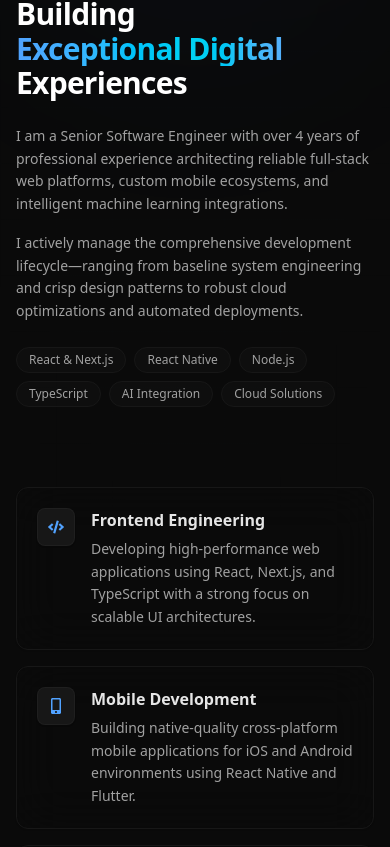
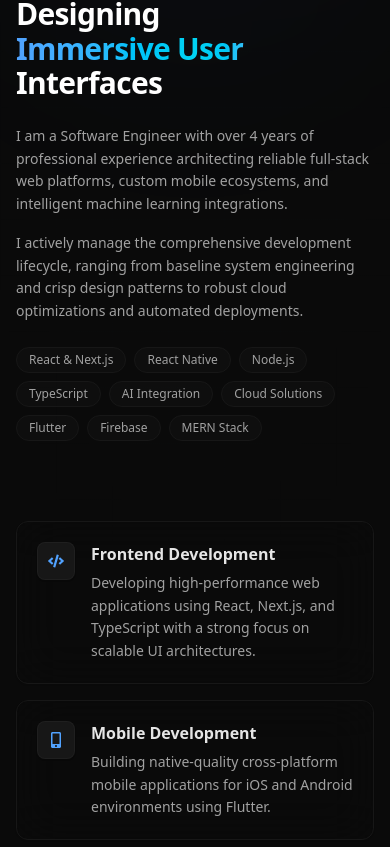
Before and after one commit to BTW-ZAIFOO/Huzaifa.devtech, a Next.js app: page / in a window 390 px wide. Shown: the part 1417-2264 px from the top of the page. Built offline with nearby package versions, Linux system fonts and the light colour scheme.

Commit message:
Refactor About, Experience, and Projects components by updating job titles, descriptions, and achievements. Added new projects with detailed descriptions and images, and improved layout for better user engagement.

```diff
--- a/src/components/about.tsx
+++ b/src/components/about.tsx
@@ -12,7 +12,7 @@ import {
 const expertise = [
   {
     icon: <FaCode className="w-4 h-4 sm:w-5 sm:h-5" />,
-    title: "Frontend Engineering",
+    title: "Frontend Development",
     description:
       "Developing high-performance web applications using React, Next.js, and TypeScript with a strong focus on scalable UI architectures.",
   },
@@ -20,7 +20,7 @@ const expertise = [
     icon: <FaMobileAlt className="w-4 h-4 sm:w-5 sm:h-5" />,
     title: "Mobile Development",
     description:
-      "Building native-quality cross-platform mobile applications for iOS and Android environments using React Native and Flutter.",
+      "Building native-quality cross-platform mobile applications for iOS and Android environments using Flutter.",
   },
   {
     icon: <FaServer className="w-4 h-4 sm:w-5 sm:h-5" />,
@@ -78,24 +78,24 @@ export default function About() {
 
             {/* Title */}
             <h2 className="mt-5 text-3xl sm:text-4xl lg:text-5xl font-bold tracking-tight leading-[1.15] text-white">
-              Building{" "}
+              Designing{" "}
               <span className="bg-linear-to-r from-blue-400 via-cyan-400 to-indigo-400 bg-clip-text text-transparent block sm:inline lg:block">
-                Exceptional Digital
+                Immersive User
               </span>{" "}
-              Experiences
+              Interfaces
             </h2>
 
             {/* Description Blocks */}
             <div className="mt-6 space-y-4 text-sm sm:text-base text-neutral-400 leading-relaxed max-w-md lg:max-w-none">
               <p>
-                I am a Senior Software Engineer with over 4 years of
-                professional experience architecting reliable full-stack web
-                platforms, custom mobile ecosystems, and intelligent machine
-                learning integrations.
+                I am a Software Engineer with over 4 years of professional
+                experience architecting reliable full-stack web platforms,
+                custom mobile ecosystems, and intelligent machine learning
+                integrations.
               </p>
               <p>
                 I actively manage the comprehensive development
-                lifecycle—ranging from baseline system engineering and crisp
+                lifecycle, ranging from baseline system engineering and crisp
                 design patterns to robust cloud optimizations and automated
                 deployments.
               </p>
@@ -110,6 +110,9 @@ export default function About() {
                 "TypeScript",
                 "AI Integration",
                 "Cloud Solutions",
+                "Flutter",
+                "Firebase",
+                "MERN Stack",
               ].map((item) => (
                 <span
                   key={item}
--- a/src/components/experience.tsx
+++ b/src/components/experience.tsx
@@ -15,39 +15,108 @@ interface ExperienceItem {
 
 const experiences: ExperienceItem[] = [
   {
-    role: "Senior Software Engineer",
-    company: "Tech Company",
-    duration: "Mar 2022 - Present",
+    role: "Chief Marketing Officer & Senior Software Engineer",
+    company: "Nexgenztech",
+    duration: "Feb 2026 - Present",
     icon: <FaRocket />,
     description:
-      "Leading the design and development of enterprise-grade platforms, SaaS ecosystems, and high-performance cloud-native applications serving thousands of users globally.",
+      "Driving business growth and building scalable digital solutions by combining software engineering, AI innovation, and strategic marketing leadership.",
     achievements: [
-      "Architected enterprise-scale SaaS infrastructure using modern paradigms.",
-      "Boosted core application performance metrics by 60% system-wide.",
-      "Led cross-functional engineering teams using agile methodologies.",
-      "Integrated secure, AI-powered automation workflows to streamline core processes.",
+      "Led the development of full-stack web applications and AI-powered business solutions.",
+      "Built and delivered scalable MERN stack applications with a strong focus on performance and user experience.",
+      "Developed AI chatbots, automation systems, and business-focused digital products.",
+      "Mentored and trained interns in React.js, Node.js, MongoDB, API integration, and software development best practices.",
+      "Contributed to company growth through lead generation strategies, brand positioning, and digital marketing initiatives.",
+      "Improved team productivity and project execution through structured collaboration and workflow optimization.",
     ],
     tags: [
-      "Enterprise Systems",
-      "Cloud Architecture",
-      "Performance Optimization",
-      "Team Leadership",
+      "Full Stack Development",
+      "MERN Stack",
+      "AI Solutions & Automation",
+      "Product Development",
+      "Technical Leadership",
+      "Digital Marketing Strategy",
+      "Team Mentorship",
+      "Business Growth & Lead Generation",
     ],
   },
   {
-    role: "Full Stack Developer",
-    company: "Software House",
-    duration: "Jan 2020 - Feb 2022",
+    role: "Senior Software Engineer",
+    company: "Invextech",
+    duration: "Oct 2024 - Jul 2025",
     icon: <FaCode />,
     description:
-      "Delivered scalable full-stack solutions across fintech, e-commerce, healthcare, and SaaS industries while ensuring performance, security, and maintainability.",
+      "Built scalable MERN stack applications and modern web solutions while contributing to client projects, team collaboration, and intern mentorship.",
     achievements: [
-      "Successfully built and deployed 25+ production-ready custom software applications.",
-      "Designed and documented highly flexible REST & GraphQL architectures.",
-      "Implemented ironclad security layers featuring state-of-the-art JWT/OAuth systems.",
-      "Optimized complex database relations and significantly reduced API query latency.",
+      "Developed multiple production-ready MERN stack applications.",
+      "Built responsive UIs using Tailwind CSS, ShadCN UI, and Aceternity UI.",
+      "Integrated APIs and implemented dynamic application features.",
+      "Created dashboards and data visualizations using React ApexCharts.",
+      "Worked on client-based projects to solve real business challenges.",
+      "Mentored interns in React.js and MERN stack development.",
     ],
-    tags: ["Full Stack", "GraphQL / REST", "Next.js", "Database Tuning"],
+    tags: [
+      "MERN Stack",
+      "React.js",
+      "Next.js",
+      "Node.js",
+      "MongoDB",
+      "API Integration",
+      "Tailwind CSS",
+      "Software Engineering",
+    ],
+  },
+  {
+    role: "Frontend Developer",
+    company: "Mindgigs, Peshawar",
+    duration: "Feb 2024 - Oct 2024",
+    icon: <FaCode />,
+    description:
+      "Progressed from Junior React Developer to Frontend Developer while building responsive web applications and strengthening expertise in modern frontend technologies.",
+    achievements: [
+      "Advanced from Junior React Developer to Frontend Developer.",
+      "Built reusable React.js components and responsive user interfaces.",
+      "Developed optimized web pages focused on performance and user experience.",
+      "Worked with Bootstrap and Tailwind CSS for scalable frontend development.",
+      "Contributed to company projects and team-based development workflows.",
+      "Developed the company's certificate page using React.js.",
+    ],
+    tags: [
+      "React.js",
+      "JavaScript",
+      "Next.js",
+      "Tailwind CSS",
+      "Bootstrap",
+      "Responsive Design",
+      "Frontend Development",
+      "UI Development",
+    ],
+  },
+  {
+    role: "Web Development Intern",
+    company: "Codevenator Software Solutions",
+    duration: "Jan 2023 - Mar 2023",
+    icon: <FaCode />,
+    description:
+      "Built a strong foundation in web development through hands-on experience with frontend technologies and real-world project work during a software house internship.",
+    achievements: [
+      "Learned core web development concepts using HTML, CSS, and JavaScript.",
+      "Built and completed an internship project applying practical development skills.",
+      "Developed responsive web pages and basic user interfaces.",
+      "Improved problem-solving and debugging abilities.",
+      "Gained experience working in a professional software development environment.",
+      "Strengthened understanding of frontend development best practices.",
+    ],
+    tags: [
+      "HTML",
+      "CSS",
+      "JavaScript",
+      "Responsive Design",
+      "Frontend Development",
+      "Web Development",
+      "Debugging",
+      "Problem Solving",
+    ],
   },
 ];
 
@@ -109,8 +178,9 @@ export default function Experience() {
           </h2>
 
           <p className="mx-auto mt-5 max-w-2xl text-gray-400/80 leading-relaxed text-sm sm:text-base font-light">
-            A proven trajectory of building scalable architectures, guiding
-            high-velocity teams, and shipping impactful software products.
+            From initial concept and interactive UI layout to deployment-ready
+            code, I build the full-stack architecture that modern web
+            applications run on.
           </p>
         </motion.div>
 
--- a/src/components/projects.tsx
+++ b/src/components/projects.tsx
@@ -9,32 +9,118 @@ interface Project {
   tech: string[];
   sourceUrl: string;
   liveUrl: string;
+  imageUrl: string; // Added image URL tracking
 }
 
 const projects: Project[] = [
   {
-    title: "Edge Observability Engine",
+    title: "Personal Portfolio",
     description:
-      "Distributed telemetry platform capturing eBPF network metrics and system vitals at the edge with <2ms analytical query times.",
-    tech: ["Go", "ClickHouse", "Next.js", "GraphQL"],
-    sourceUrl: "#",
-    liveUrl: "#",
+      "A high-performance digital showroom built with a focus on core web vitals, fluent motion design, and responsive breakpoint architectures.",
+    tech: [
+      "Next.js",
+      "MongoDB",
+      "Express.js",
+      "Node.js",
+      "Tailwind CSS",
+      "React Icons",
+    ],
+    sourceUrl: "https://github.com/BTW-ZAIFOO/Huzaifa.devtech.git",
+    liveUrl: "https://huzaifa-devtech.vercel.app/",
+    imageUrl:
+      "https://images.unsplash.com/photo-1507238691740-187a5b1d37b8?auto=format&fit=crop&w=800&q=80",
   },
   {
-    title: "Decentralized Event Ledger",
+    title: "Student Task Management Platform",
     description:
-      "High-throughput, fault-tolerant event streaming platform implementing Raft consensus for real-time distributed data validation.",
-    tech: ["Rust", "TypeScript", "gRPC", "WebSockets"],
-    sourceUrl: "#",
-    liveUrl: "#",
+      "A production-ready SaaS client utility designed to streamline academic workflows, offering dynamic scheduling, real-time data persistence, and sub-atomic component structures.",
+    tech: [
+      "Next.js",
+      "TypeScript",
+      "Express.js",
+      "Tailwind CSS",
+      "Framer Motion",
+      "React Icons",
+    ],
+    sourceUrl:
+      "https://github.com/BTW-ZAIFOO/Student-Task-Management-Website.git",
+    liveUrl: "https://student-task-management-website.vercel.app/",
+    imageUrl:
+      "https://images.unsplash.com/photo-1611162617213-7d7a39e9b1d7?auto=format&fit=crop&w=800&q=80",
   },
   {
-    title: "Autonomous CI/CD Pipeline",
+    title: "Dynamic Resume Builder",
     description:
-      "Cloud-native orchestration engine that automatically builds, tests, and optimizes multi-architecture container configurations using WASM-based sandboxing.",
-    tech: ["Next.js", "Kubernetes", "Redis", "Docker"],
-    sourceUrl: "#",
-    liveUrl: "#",
+      "An intuitive client-side document compiler enabling structural styling, interactive font syncing, and real-time template switching workflows.",
+    tech: ["Next.js", "Tailwind CSS", "Google Fonts", "React Icons"],
+    sourceUrl: "https://github.com/BTW-ZAIFOO/Resume-builder.git",
+    liveUrl: "https://resume-builder-flame-theta.vercel.app/",
+    imageUrl:
+      "https://images.unsplash.com/photo-1586281380349-632531db7ed4?auto=format&fit=crop&w=800&q=80",
+  },
+  {
+    title: "Hawkrix Corporate Platform",
+    description:
+      "A secure, scalable enterprise landing framework optimized for discoverability, asset caching, and modern commercial design guidelines.",
+    tech: [
+      "Next.js",
+      "MongoDB",
+      "Express.js",
+      "Node.js",
+      "Tailwind CSS",
+      "React Icons",
+    ],
+    sourceUrl: "https://github.com/BTW-ZAIFOO/Hawkrix.git",
+    liveUrl: "https://hawkrix.vercel.app/",
+    imageUrl:
+      "https://images.unsplash.com/photo-1460925895917-afdab827c52f?auto=format&fit=crop&w=800&q=80",
+  },
+  {
+    title: "Astro Zen Minimal Portfolio",
+    description:
+      "An ultra-lightweight portfolio site built on a static-first framework to achieve near-instantaneous page paint scores and clean design paths.",
+    tech: ["Astro", "Tailwind CSS", "Framer Motion"],
+    sourceUrl: "https://github.com/BTW-ZAIFOO/Personal-Portfolio.git",
+    liveUrl: "https://personal-portfolio-huzaifa-khan.vercel.app/",
+    imageUrl:
+      "https://images.unsplash.com/photo-1499951360447-b19be8fe80f5?auto=format&fit=crop&w=800&q=80",
+  },
+  {
+    title: "TradesPeople Platform",
+    description:
+      "A conceptual dynamic directory structure featuring advanced filtration UI states, highly customizable theme context, and structured data layouts.",
+    tech: ["Next.js", "Tailwind CSS", "Google Fonts", "React Icons"],
+    sourceUrl: "https://github.com/BTW-ZAIFOO/tradespeople.git",
+    liveUrl: "https://tradespeople.vercel.app/",
+    imageUrl:
+      "https://images.unsplash.com/photo-1581092921461-eab62e97a780?auto=format&fit=crop&w=800&q=80",
+  },
+  {
+    title: "Invextech Corporate Node",
+    description:
+      "A business-centric application displaying deep structural component architecture, performance-optimized media distribution, and global asset management.",
+    tech: ["Next.js", "Tailwind CSS", "Google Fonts", "React Icons"],
+    sourceUrl: "https://github.com/BTW-ZAIFOO/Invextech-Site.git",
+    liveUrl: "https://invextech-site.vercel.app/Home",
+    imageUrl:
+      "https://images.unsplash.com/photo-1451187580459-43490279c0fa?auto=format&fit=crop&w=800&q=80",
+  },
+  {
+    title: "Real-time Chat Moderation Ecosystem",
+    description:
+      "An intricate full-stack communication infrastructure featuring persistent WebSockets connections, secure isolated OTP authentication, and automated moderation layers.",
+    tech: [
+      "Next.js",
+      "Web-Sockets",
+      "OTP Verification",
+      "Tailwind CSS",
+      "Google Fonts",
+      "React Icons",
+    ],
+    sourceUrl: "https://github.com/BTW-ZAIFOO/huzaifa-devv.git",
+    liveUrl: "https://huzaifa-devv.vercel.app/",
+    imageUrl:
+      "https://images.unsplash.com/photo-1611746872915-64382b5c76da?auto=format&fit=crop&w=800&q=80",
   },
 ];
 
@@ -123,10 +209,19 @@ export default function Projects() {
 
             {/* Main Interactive Card Structure */}
             <div className="relative flex flex-col h-full rounded-[24px] border border-zinc-800 bg-zinc-950/40 backdrop-blur-2xl overflow-hidden shadow-2xl transition-all duration-300 group-hover:border-zinc-700/80">
-              {/* Card Geometric Banner / Grid Texture */}
-              <div className="h-32 sm:h-36 bg-linear-to-br from-blue-950/20 via-zinc-950 to-purple-950/20 border-b border-zinc-900 relative overflow-hidden">
-                <div className="absolute inset-0 opacity-15 bg-[linear-gradient(to_right,#ffffff12_1px,transparent_1px),linear-gradient(to_bottom,#ffffff12_1px,transparent_1px)] bg-size-[16px_16px]" />
-                <div className="absolute inset-0 bg-linear-to-t from-zinc-950 to-transparent" />
+              {/* Dynamic Project Image Header with Fallback Pattern */}
+              <div className="h-44 sm:h-48 bg-zinc-900 border-b border-zinc-900 relative overflow-hidden">
+                {project.imageUrl ? (
+                  <img
+                    src={project.imageUrl}
+                    alt={`${project.title} abstract visual preview`}
+                    className="w-full h-full object-cover transition-transform duration-500 group-hover:scale-105"
+                    loading="lazy"
+                  />
+                ) : (
+                  <div className="absolute inset-0 opacity-15 bg-[linear-gradient(to_right,#ffffff12_1px,transparent_1px),linear-gradient(to_bottom,#ffffff12_1px,transparent_1px)] bg-size-[16px_16px]" />
+                )}
+                <div className="absolute inset-0 bg-linear-to-t from-zinc-950 via-zinc-950/20 to-transparent" />
               </div>
 
               {/* Core Content Area */}
```
